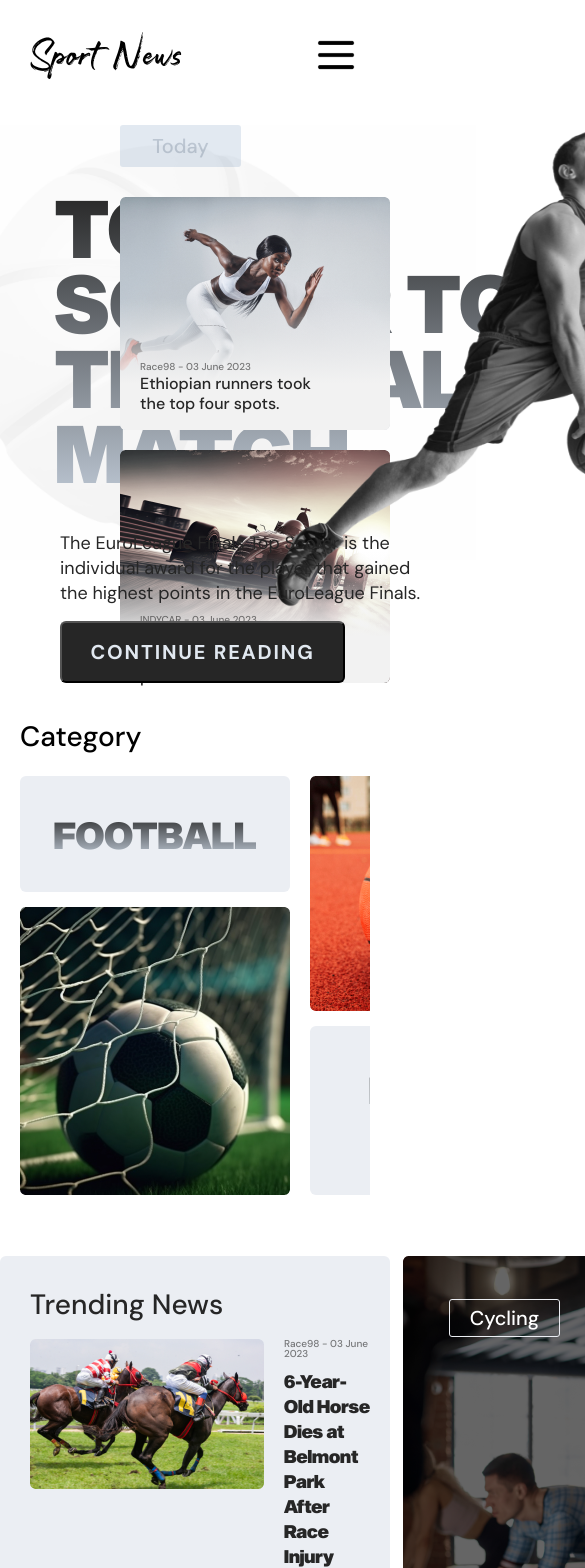
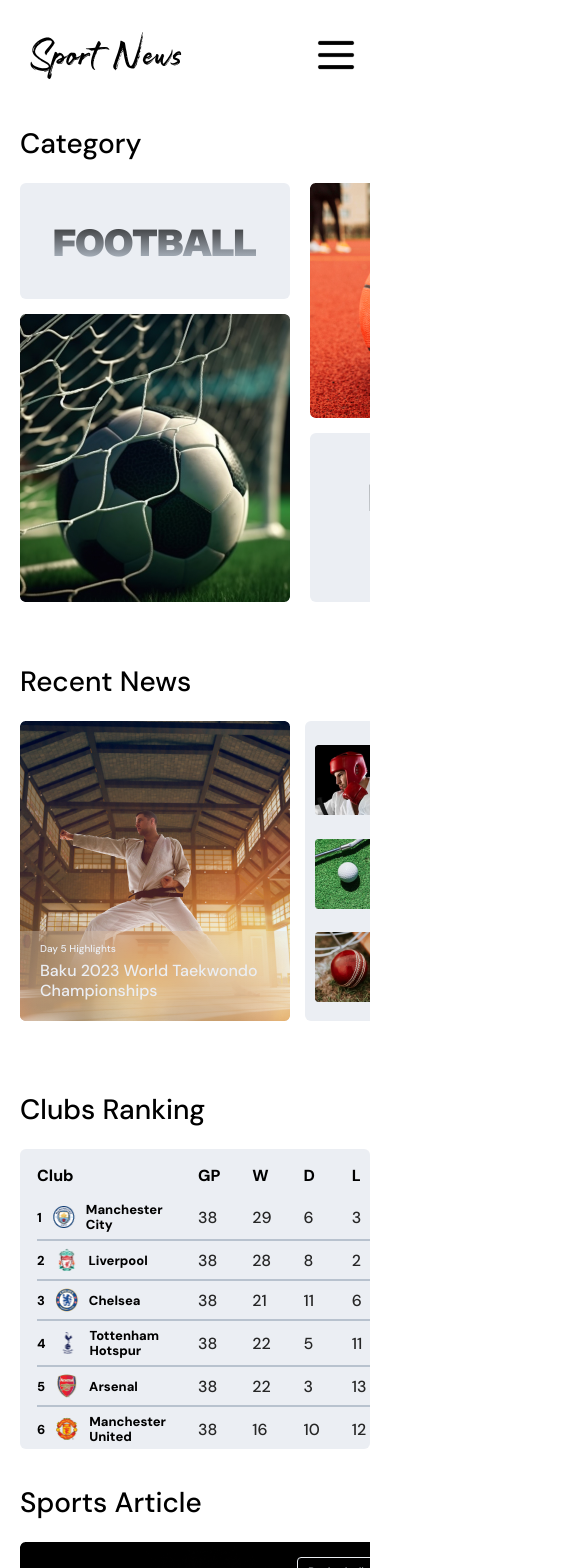
Before and after one commit to Harikrishnan14/SportsNews, a React (Create React App) app: page / in a window 390 px wide. Shown: the top 1568 px of the page, 585 px wide, since content can reach past the window. Built offline with nearby package versions, Linux system fonts and the light colour scheme; the HTML template or start-up script is replaced by a standard one.

Commit message:
Responsive RecentNews

```diff
--- a/src/App.js
+++ b/src/App.js
@@ -12,13 +12,13 @@ function App() {
   return (
     <div className="App">
       <Navbar />
-      <Hero />
+      {/* <Hero /> */}
       <Category />
-      <TNews />
-      <Carousel />
+      {/* <TNews /> */}
+      {/* <Carousel /> */}
       <RecentNews />
       <SportsArticles />
-      <NewsLetter />
+      {/* <NewsLetter /> */}
     </div>
   );
 }
--- a/src/components/RecentNews/RecentNews.css
+++ b/src/components/RecentNews/RecentNews.css
@@ -1,7 +1,7 @@
 .RecentNews {
-    width: 100%;
+    /* width: 100%; */
     max-width: 1170px;
-    height: 354px;
+    /* height: 354px; */
     margin-left: auto;
     margin-right: auto;
     margin-bottom: 35px;
@@ -29,8 +29,12 @@
 }
 
 .rec-news-left-card {
+
+    flex: 0 0 auto;
+    max-width: 270px;
+
     position: relative;
-    flex: 1;
+    /* flex: 1; */
     max-width: 270px;
     height: 300px;
     border-radius: 6px;
@@ -39,6 +43,7 @@
     flex-direction: column;
     align-items: center;
     justify-content: space-evenly;
+    margin-right: 15px;
 }
 
 .rec-news-left-card-overlay {
@@ -137,7 +142,7 @@
 }
 
 .table-div {
-    width: 570px;
+    /* width: 570px; */
     height: 300px;
     border-radius: 6px;
     background: #EBEEF3;
@@ -199,3 +204,60 @@
     letter-spacing: 0px;
     color: #262626;
 }
+
+.responsive {
+    display: none;
+}
+
+@media screen and (max-width: 1200px) {
+    .RecentNews {
+        flex-direction: column;
+        padding: 0px 20px 0px 20px;
+        margin-bottom: 35px;
+    }
+
+    .table-div {
+        width: auto;
+    }
+
+    .rec-news-right-side {
+        margin-top: 35px;
+    }
+
+    .rec-news-heading {
+        margin-bottom: 20px;
+    }
+
+    .rec-news-left-card-btn {
+        display: none;
+    }
+
+    .rec-news-left-card-news-items {
+        height: 100%;
+        display: flex;
+        flex-direction: column;
+        align-items: center;
+        justify-content: space-evenly;
+    }
+
+    .rec-news-left-contents {
+        justify-content: space-between;
+    }
+
+    .responsive {
+        display: flex;
+        margin-right: 0;
+    }
+}
+
+@media screen and (max-width: 890px) {
+
+    .table-div,
+    .rec-news-left-contents {
+        overflow-x: auto;
+    }
+
+    .rec-news-left-card {
+        margin-bottom: 35px;
+    }
+}
--- a/src/components/RecentNews/RecentNews.js
+++ b/src/components/RecentNews/RecentNews.js
@@ -9,7 +9,7 @@ const RecentNews = () => {
             <div className='rec-news-left-side'>
                 <h3 className='rec-news-heading'>Recent News</h3>
                 <div className='rec-news-left-contents'>
-                    <div className='rec-news-left-card' style={{ marginRight: "15px" }}>
+                    <div className='rec-news-left-card'>
                         <div className="rec-news-left-card-overlay"></div>
                         <img src={KarateFighter} alt="" />
                         <div className="rec-news-left-side-card-text">
@@ -17,8 +17,8 @@ const RecentNews = () => {
                             <h3>Baku 2023 World Taekwondo Championships</h3>
                         </div>
                     </div>
-                    <div className='rec-news-left-card'>
-                        <div>
+                    <div className='rec-news-left-card responsive1'>
+                        <div className='rec-news-left-card-news-items'>
                             {LeftData.map((item) => {
                                 return <div className="rec-news-left-card-item" key={item.id}>
                                     <img src={item.img} alt="" />
@@ -35,6 +35,19 @@ const RecentNews = () => {
                                 arrow_right_alt
                             </span>
                         </button>
+                    </div>
+                    <div className='rec-news-left-card responsive'>
+                        <div className='rec-news-left-card-news-items'>
+                            {LeftData.map((item) => {
+                                return <div className="rec-news-left-card-item" key={item.id}>
+                                    <img src={item.img} alt="" />
+                                    <div className='rec-news-left-card-item-text'>
+                                        <span>{item.dateplace}</span>
+                                        <h4>{item.heading}</h4>
+                                    </div>
+                                </div>
+                            })}
+                        </div>
                     </div>
                 </div>
             </div>
--- a/src/components/SportsArticles/SportsArticles.css
+++ b/src/components/SportsArticles/SportsArticles.css
@@ -99,7 +99,7 @@
     letter-spacing: 0em;
     text-align: left;
     color: #262626;
-    margin-bottom: 20px;
+    margin-bottom: 10px;
 }
 
 .sports-news-card-desc {
```
